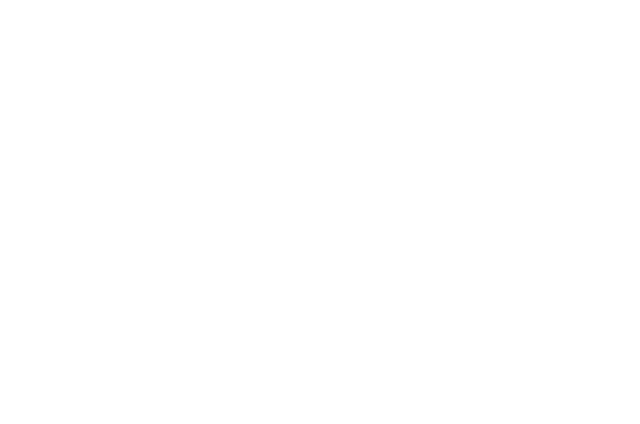
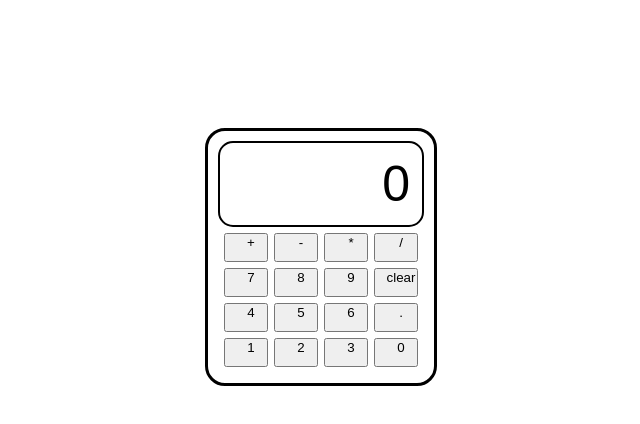
Before and after one commit to Kilvis/odin-calculator, a plain HTML site: page index.html in a window 1280 px wide. Shown: the whole page, without its empty margins (319-959 px from the left). Drawn offline with Linux system fonts and the light colour scheme; a web font is replaced by a local one.

Commit message:
added main html and css

```diff
--- a/index.html
+++ b/index.html
@@ -5,8 +5,33 @@
     <meta http-equiv="X-UA-Compatible" content="IE=edge">
     <meta name="viewport" content="width=device-width, initial-scale=1.0">
     <title>Document</title>
+    <link rel="stylesheet" href="./style.css">
+    <link href="https://fonts.cdnfonts.com/css/calculator" rel="stylesheet">
+
 </head>
 <body>
-
+    <div id="container">
+        <div class="screen" id="display">
+            <p class="screen">0</p>
+        </div>
+        <div class="btns">
+            <button class="btns +">+</button>
+            <button class="btns -">-</button>
+            <button class="btns *">*</button>
+            <button class="btns /">/</button>
+            <button class="btns 7">7</button>
+            <button class="btns 8">8</button>
+            <button class="btns 9">9</button>
+            <button class="btns clear">clear</button>
+            <button class="btns 4">4</button>
+            <button class="btns 5">5</button>
+            <button class="btns 6">6</button>
+            <button class="btns .">.</button>
+            <button class="btns 1">1</button>
+            <button class="btns 2">2</button>
+            <button class="btns 3">3</button>
+            <button class="btns 0">0</button>
+        </div>
+    </div>
 </body>
 </html>
--- a/style.css
+++ b/style.css
@@ -2,3 +2,45 @@
     margin: 0;
     padding: 0;
 }
+
+body {
+        display: flex;
+        justify-content: center;
+        align-items: center;
+}
+
+#container {
+    border: 3px solid black;
+    border-radius: 20px;
+    padding: 10px;
+    margin-top: 10%;
+}
+
+#display {
+    border: 2px solid black;
+    border-radius: 15px;
+
+}
+
+.screen {
+    display: flex;
+
+    justify-content: end;
+    padding: 2px;
+
+}
+
+.screen p {
+    font-family: 'Calculator', sans-serif;
+    font-size: 50px;
+    padding: 10px;
+    padding-left: auto;
+
+}
+
+.btns {
+    display: grid;
+    grid-template-columns: repeat(4, 50px);
+    grid-template-rows: repeat(4, 35px);
+    margin: 3px;
+}
```
